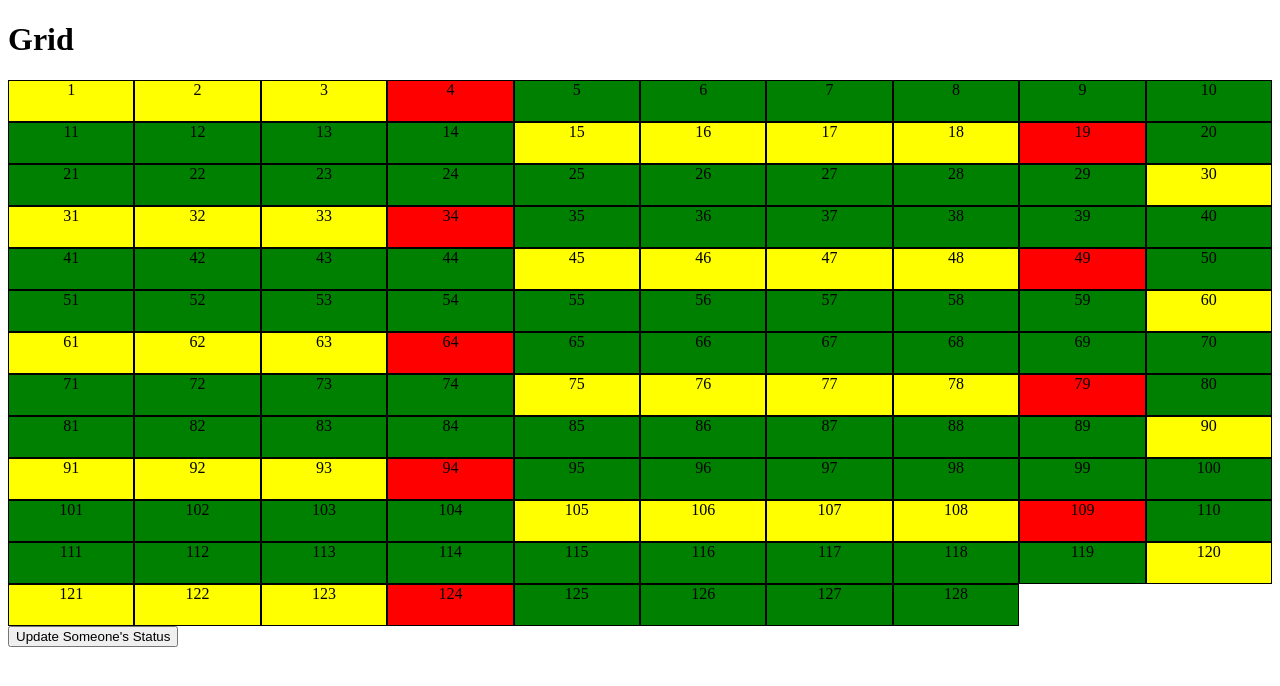
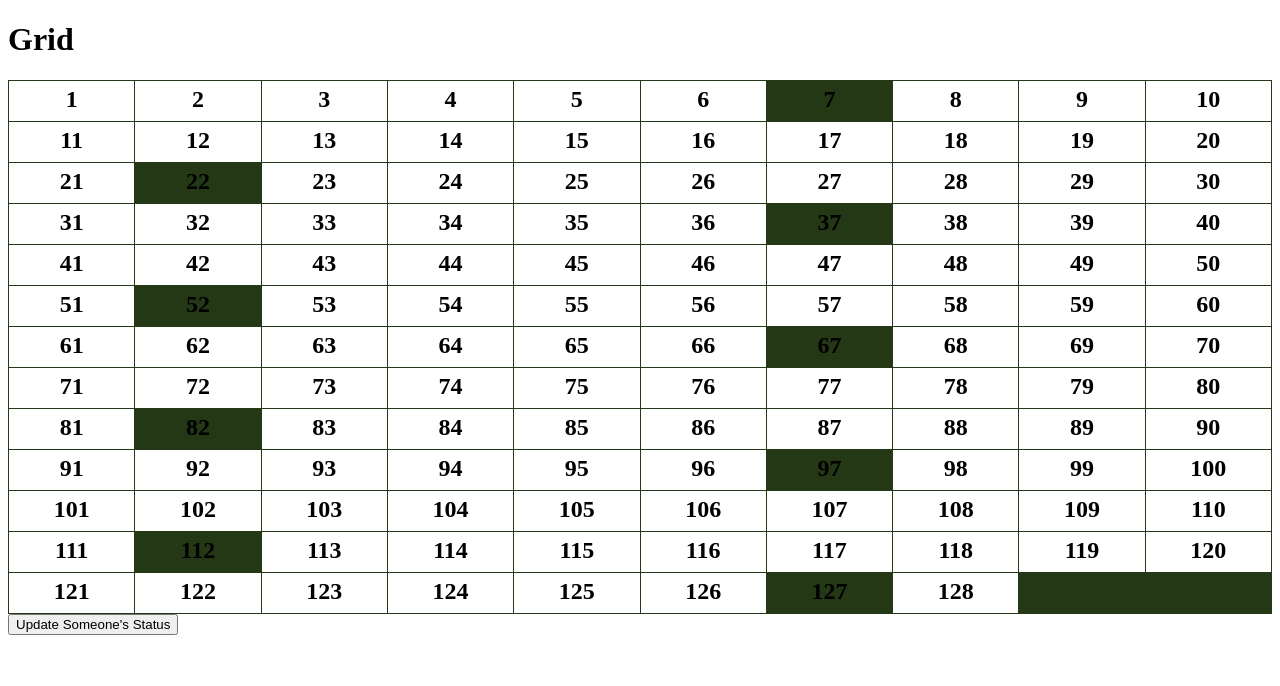
Before and after one commit to dianamcnulty/grid, an Angular app: page / in a window 1280 px wide. Shown: the top 686 px of the page. Built offline with nearby package versions, Linux system fonts and the light colour scheme.

Commit message:
fix colors, keeping colorblindness in mind.

```diff
--- a/src/app/grid-box/grid-box.component.css
+++ b/src/app/grid-box/grid-box.component.css
@@ -1,19 +1,34 @@
 .grid-container{
   display: grid;
-  grid-template-columns: repeat(10, 1fr)
-
+  grid-template-columns: repeat(10, 1fr);
+  align-items: center;
+  border-bottom: 1px #243816 solid;
+  border-right: 1px #243816 solid;
+  background: #243816;
+}
+h2 {
+ height: 90%;
+ margin: 0;
+ padding: 5px;
 }
 .grid-cell{
-  border: 1px black solid;
+  border-top: 1px #243816 solid;
+  border-left: 1px #243816 solid;
   text-align: center;
-  height: 40px;
+ align-content: center;
+   height: 40px;
+  background-color: white;
+  color: black;
 }
-.red{
-  background-color: red;
+.emergency{
+  background: linear-gradient(top left, #FF0896, #AC0069);
 }
-.yellow{
-  background-color: yellow;
+.waiting{
+  background: linear-gradient(top left, #FFCB00, #FF9500) ;
 }
-.green{
-  background-color: green;
+.finished{
+  background: linear-gradient(top left, #3F5E02, #243816);
 }
+.out {
+  background:  #243816;
+}
--- a/src/app/grid-box/grid-box.component.html
+++ b/src/app/grid-box/grid-box.component.html
@@ -1,4 +1,4 @@
 <div class="grid-container">
-  <div  class="grid-cell" *ngFor="let person of personList" [ngClass]="{'red':person.status=='emergency', green: person.status =='finished', 'yellow': person.status == 'waiting'}" routerLink="/person/{{person.id}}">{{person.id}}</div>
+  <div  class="grid-cell" *ngFor="let person of personList" [ngClass]="{'emergency':person.status=='emergency', finished: person.status =='finished', 'waiting': person.status == 'waiting', 'out': person.status == 'out'}" routerLink="/person/{{person.id}}"><h2>{{person.id}}</h2></div>
 </div>
 <button routerLink='/update'>Update Someone's Status</button>
--- a/src/app/people.service.ts
+++ b/src/app/people.service.ts
@@ -18,11 +18,13 @@ export class PeopleService {
 
         if (i % 15 < 4){
           person.status = "waiting";
-        } else if (i % 15 > 4){
+        } else if (i % 15 > 7){
           person.status = "finished";
         } else if (i % 15 == 4){
           person.status = "emergency";
-        } else {
+        } else if (i % 15 == 7){
+          person.status = "out";
+        }else {
           person.status = "working";
         }
         array.push(person)
```
